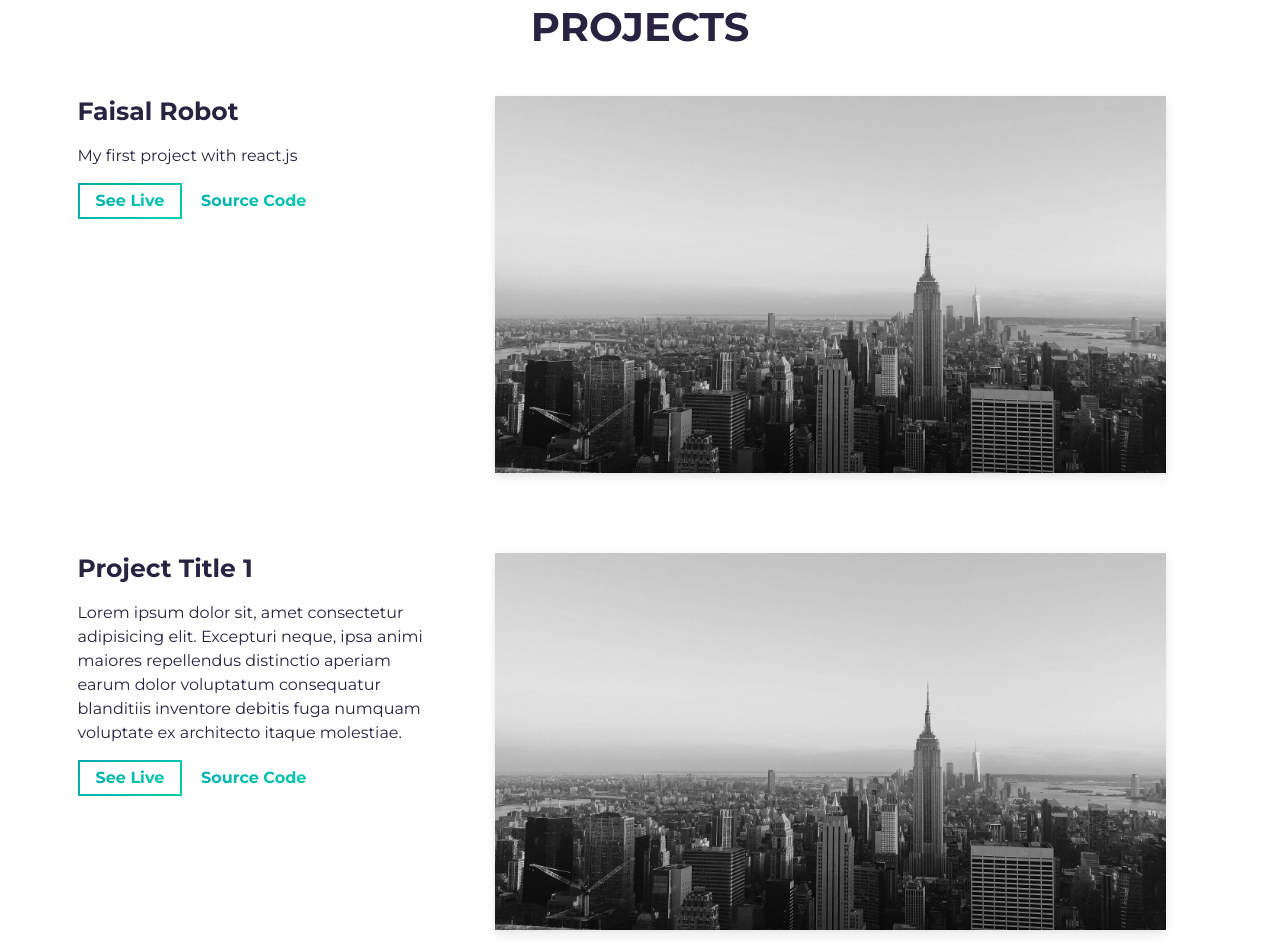
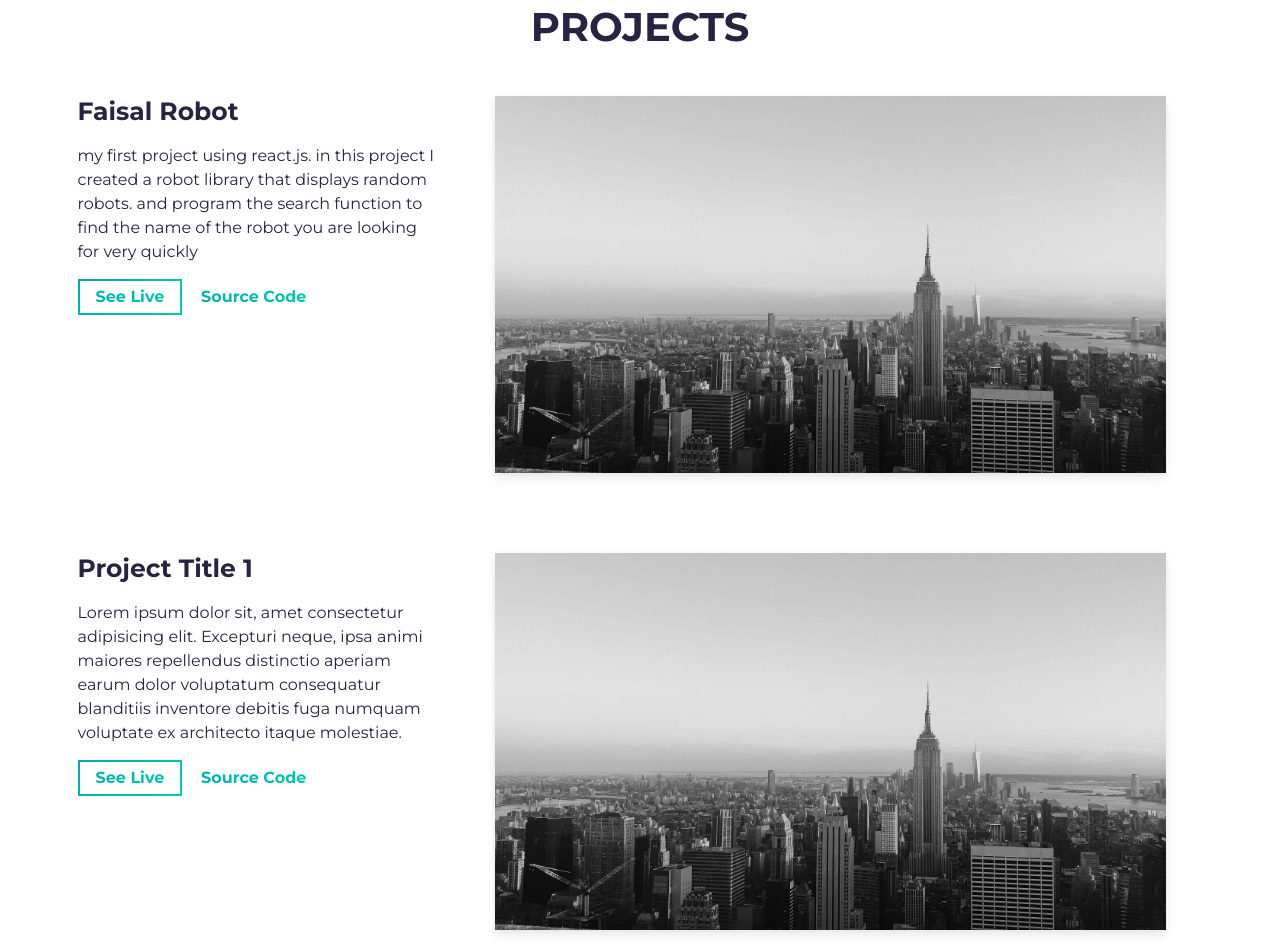
Before and after one commit to faisalibal33/my-portofolio, a website built with Parcel: page src/index.html in a window 1280 px wide. Shown: the part 1568-2509 px from the top of the page. Built offline with nearby package versions, Linux system fonts and the light colour scheme.

Commit message:
update project 1

```diff
--- a/src/index.html
+++ b/src/index.html
@@ -90,7 +90,7 @@
                 <h3 class="project-wrapper__text-title">Faisal Robot</h3>
                 <div>
                   <p class="mb-4">
-                    My first project with react.js
+                    my first project using react.js. in this project I created a robot library that displays random robots. and program the search function to find the name of the robot you are looking for very quickly
                   </p>
                 </div>
                 <a
```
